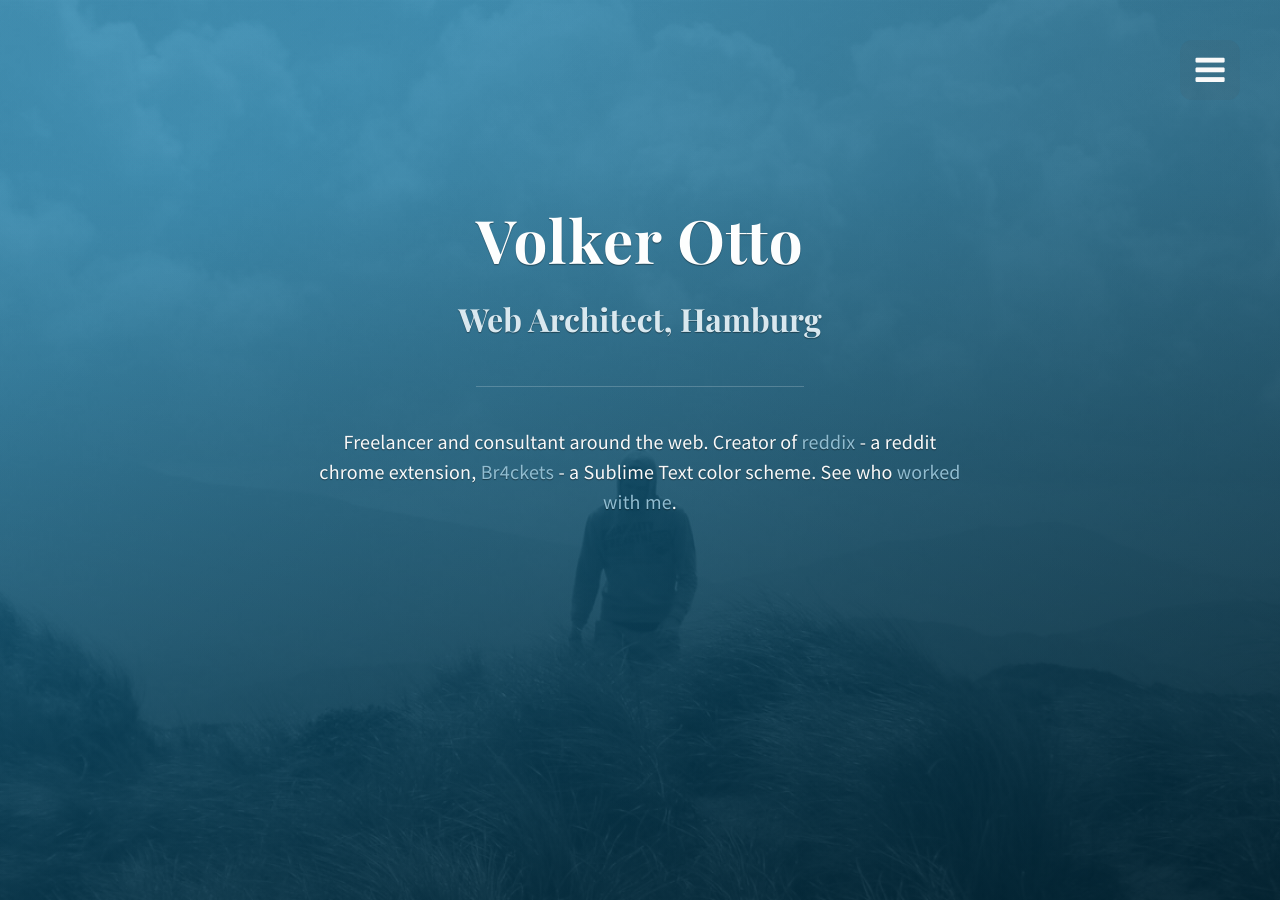
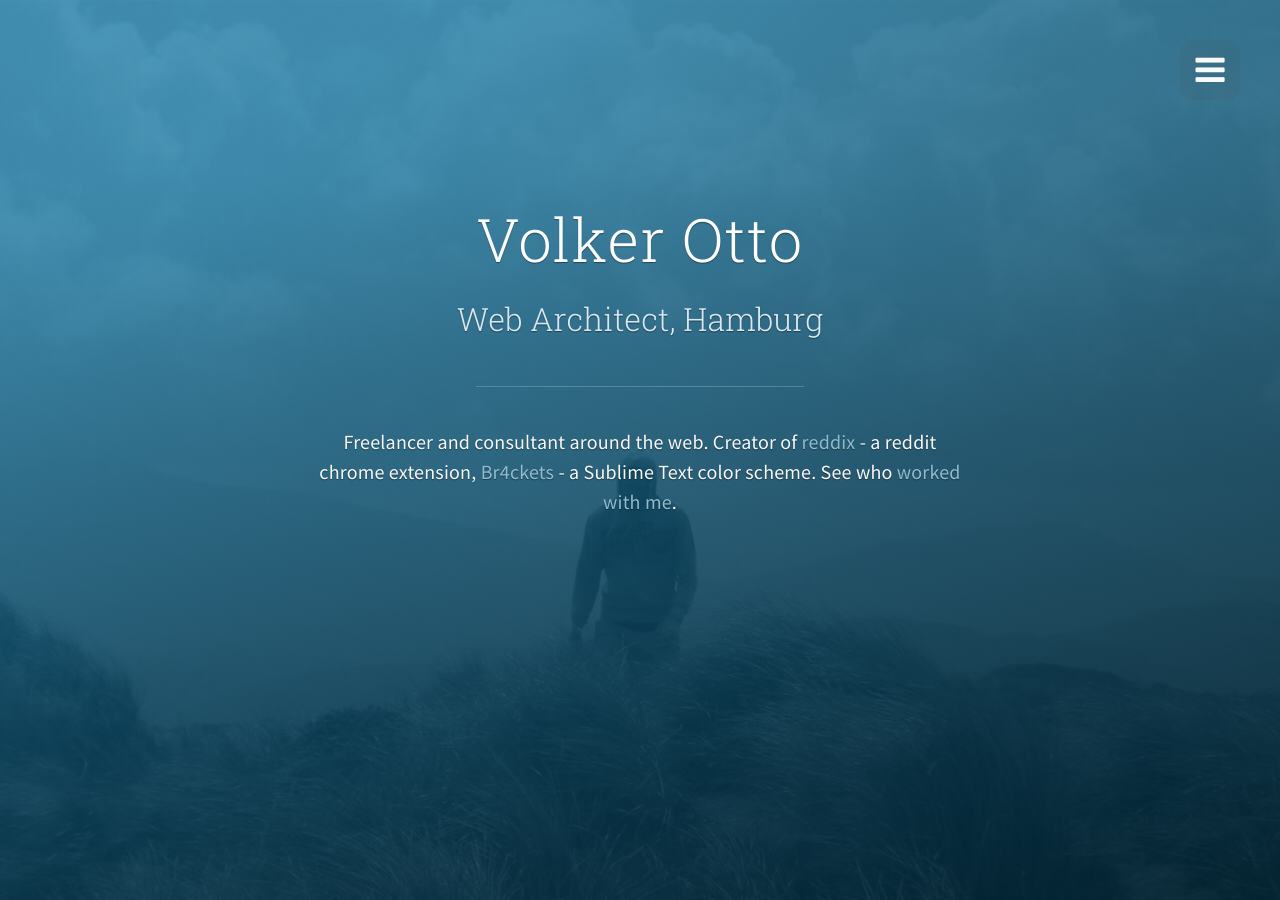
Before and after one commit to l4ci/l4ci.github.io, a Jekyll site: the page built from index.html, in a window 1280 px wide and 900 px high. Built offline with Jekyll 4.4.1, drawn with Linux system fonts in a browser that asks for light colours; nearby versions of some CDN libraries; Markdown is read by kramdown in place of the engine named in the settings; the list of posts is cut into pages by our own code.

Commit message:
revert that change :D

```diff
--- a/assets/scss/_defaults.scss
+++ b/assets/scss/_defaults.scss
@@ -39,9 +39,9 @@ $color_codes: $color-dark, $color-light,$color-grey,$color-grey--light,$color-gr
 /**
  * Google Webfonts
  */
-$google-fonts: unquote("Source+Sans+Pro:300,400,700,400italic|Playfair+Display:700");//Droid+Serif | Roboto+Slab:300
+$google-fonts: unquote("Source+Sans+Pro:300,400,700,400italic|Roboto+Slab:300");//Droid+Serif
 $font-family-primary: 'Source Sans Pro', "Helvetica Neue", Arial, sans-serif;
-$font-family-serif: 'Playfair Display',Georgia,Cambria,"Times New Roman",Times,serif; // 'Roboto Slab'
+$font-family-serif: 'Roboto Slab',Georgia,Cambria,"Times New Roman",Times,serif;
 
 /**
  * Font sizes
```
Also changed, not shown: assets/css/main.min.css.
